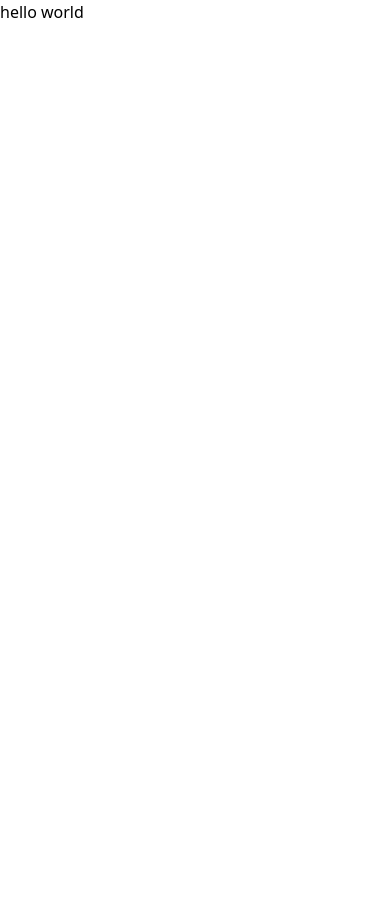
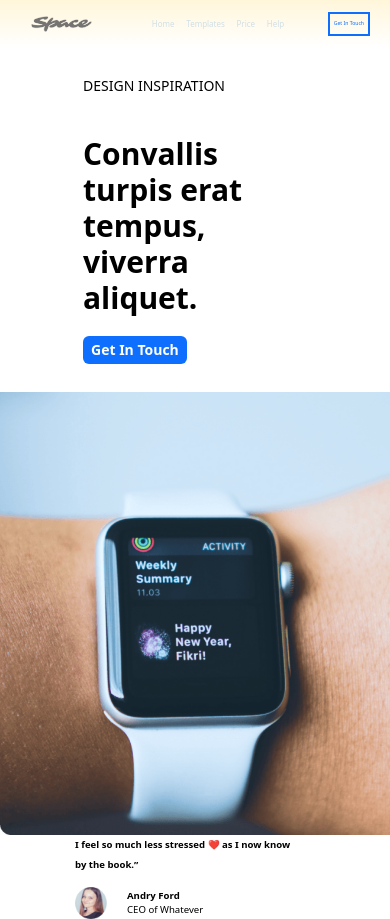
Before and after one commit to mhasaero/FrontEnd-1-rev, a website: page src/index.html in a window 390 px wide. Before the commit the page ends 844 px from the top, so only its background shows below. Drawn offline with Linux system fonts and the light colour scheme.

Commit message:
feat(section): add hero section
ngepush hero section with responsive tapi masih belum yakin 100%, nambahin breakpoint baru buat hp fold kendala di pembuatan 3 breakpoint responsive

```diff
--- a/src/index.html
+++ b/src/index.html
@@ -6,6 +6,47 @@
     <link href="./output.css" rel="stylesheet" />
   </head>
   <body>
-    <h1>hello world</h1>
+    <!-- navbar -->
+    <nav class="md:h-[6rem] bg-gradient-to-b from-[#FFF6DA] to-navbar-color-transparent flex flex-col justify-center h-[3rem]">
+      <div class="flex content-center justify-between h-1/2 pe-5">
+        <div class="flex justify-center items-center w-1/3 md:w-1/6">
+          <img src="./../public/img/Space.png" alt="Space Logo" class="w-1/2" />
+        </div>
+        <div class="flex w-[14rem] md:w-[30rem] justify-between box-border overflow-hidden">
+          <ul class="flex items-center justify-around w-[9rem] md:w-2/3 text-[#D1DFE5] md:text-lg text-[0.5rem]">
+            <li class="hover:text-[#0E6FFF] hover:cursor-pointer">Home</li>
+            <li class="hover:text-[#0E6FFF] hover:cursor-pointer">Templates</li>
+            <li class="hover:text-[#0E6FFF] hover:cursor-pointer">Price</li>
+            <li class="hover:text-[#0E6FFF] hover:cursor-pointer">Help</li>
+          </ul>
+          <button class="text-[0.5rem] fold:text-[0.32rem] md:text-sm box-border md:px-4 px-1 text-[#0E6FFF] border-2 border-[#0E6FFF] hover:bg-[#0E6FFF] hover:text-[#FFF6DA]">Get In Touch</button>
+        </div>
+      </div>
+    </nav>
+
+    <!-- hero -->
+    <div class="md:w-[40rem] lg:w-[65rem] mx-auto lg:mt-10 box-border">
+      <div class="flex flex-col md:flex-row lg:flex-row justify-between md:w-[40rem] lg:w-[65rem] mx-auto md:m-0 lg:mt-10">
+        <div class="w-[14rem] lg:w-[32rem] box-border py-7 lg:py-10 mx-auto md:m-0 lg:m-0">
+          <h3 class="mb-10 text-sm md:text-lg lg:text-lg">DESIGN INSPIRATION</h3>
+          <h1 class="font-bold text-3xl md:text-3xl lg:text-6xl mb-5 lg:mb-14">Convallis turpis erat tempus, viverra aliquet.</h1>
+          <button class="rounded-md bg-[#0E6FFF] py-1 px-2 lg:py-3 lg:px-7 text-sm md:text-lg lg:text-2xl font-bold text-white">Get In Touch</button>
+        </div>
+        <img src="./../public/img/hero-carousel.png" alt="" class="md:w-[18rem] lg:w-[28rem]" />
+      </div>
+      <div class="fold:w-[15rem] w-[20rem] lg:w-[25rem] mx-auto lg:m-0 md:m-0">
+        <p class="font-bold mb-3 lg:text-lg text-sm fold:text-[0.6rem]">
+          I feel so much less stressed ❤️ as I now know <br />
+          by the book.”
+        </p>
+        <div class="flex content-center">
+          <img src="./../public/img/andry.png" alt="Andry Ford" class="me-5 fold:size-8 md:size-12" />
+          <div class="flex flex-col justify-center fold:text-[0.6rem] md:text-sm">
+            <h3 class="font-bold">Andry Ford</h3>
+            <h3>CEO of Whatever</h3>
+          </div>
+        </div>
+      </div>
+    </div>
   </body>
 </html>
--- a/tailwind.config.js
+++ b/tailwind.config.js
@@ -3,6 +3,11 @@
   content: ["./src/**/*.{html,js}"],
   theme: {
     extend: {},
+    screens: {
+      fold: "200px",
+      md: "768px",
+      lg: "1025px",
+    },
   },
   plugins: [],
 };
```
Also changed, not shown: src/output.css.
